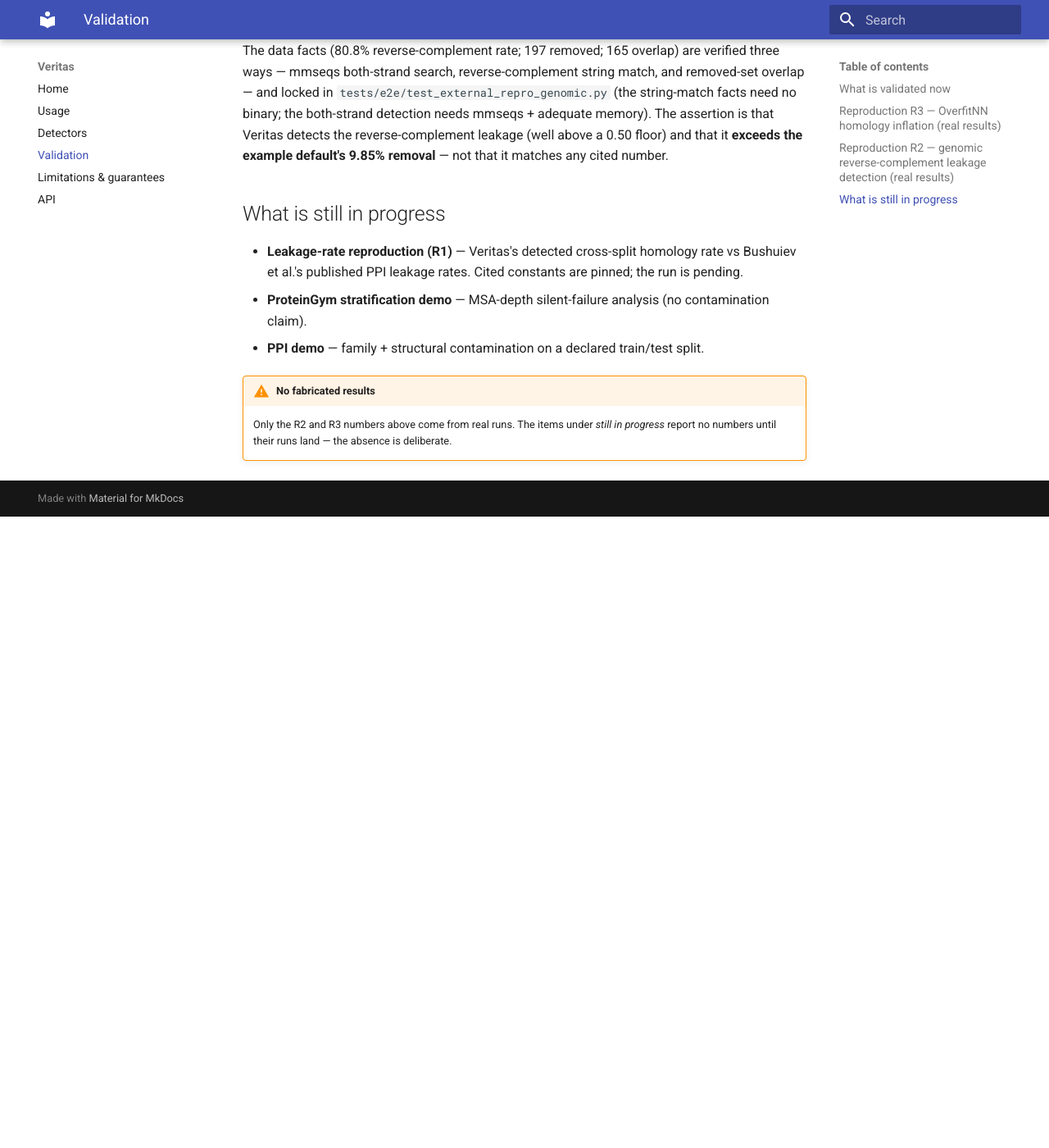
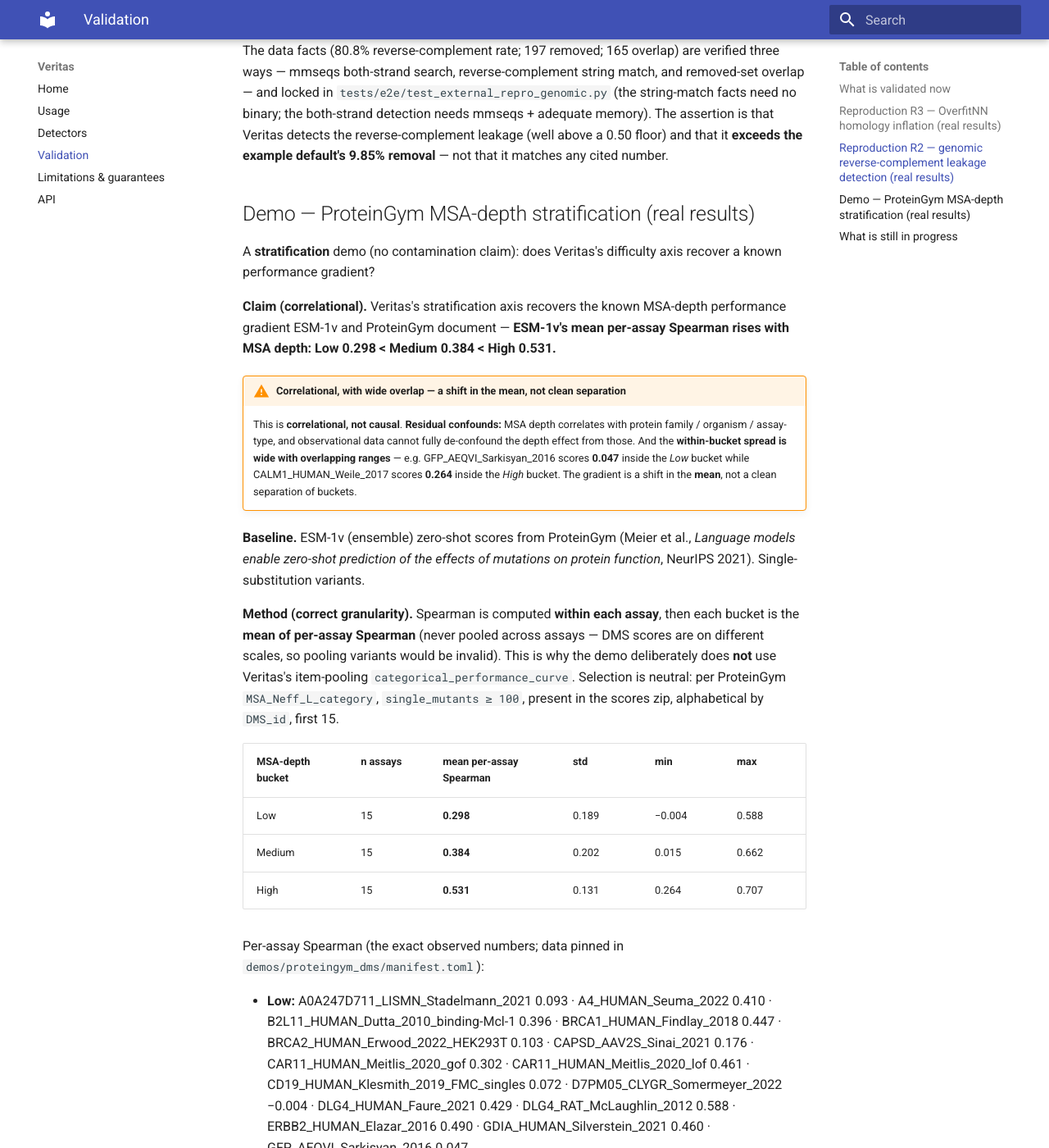
Before and after one commit to shreyjain11/veritas, an MkDocs documentation site: the page built from docs/validation.md, in a window 1280 px wide and 1400 px high, scrolled down 2658 px. Shown: the whole window at 82% size. Built offline with MkDocs 1.6.1 and Material for MkDocs 9.7.7, drawn with Linux system fonts in a browser that asks for light colours; before the commit the page ends 3288 px from its top, so only the background shows below that; some of the changed text lies outside the part shown.

Commit message:
feat(demo): ProteinGym MSA-depth stratification of ESM-1v + real results
Stratify ESM-1v (ensemble) zero-shot ProteinGym Spearman by MSA_Neff_L_category. Per-assay
Spearman, mean per bucket (never pooled cross-assay -- DMS scales differ; deliberately NOT the
item-pooling curve). Neutral selection (15 assays/bucket, alphabetical, single_mutants>=100,
present in the scores zip). Gradient recovered: Low 0.298 < Medium 0.384 < High 0.531.

Correlational, NOT causal; residual confounds (depth correlates with family/organism/
assay-type, observational data can't de-confound); wide within-bucket spread with overlapping
ranges (GFP 0.047 in Low, CALM1 0.264 in High) -- a shift in the mean, not clean separation.
Locked as the monotonic mean ordering with margin (Low<Med<High AND High-Low>0.15); per-assay
values recorded in docs/validation.md. Baseline ESM-1v (Meier et al. 2021). Fetch-only:
3 upstream archives/CSV pinned in the manifest, no slice committed.

```diff
--- a/docs/validation.md
+++ b/docs/validation.md
@@ -108,15 +108,77 @@
 floor) and that it **exceeds the example default's 9.85% removal** — not that it matches
 any cited number.
 
+## Demo — ProteinGym MSA-depth stratification (real results)
+
+A **stratification** demo (no contamination claim): does Veritas's difficulty axis recover
+a known performance gradient?
+
+**Claim (correlational).** Veritas's stratification axis recovers the known MSA-depth
+performance gradient ESM-1v and ProteinGym document — **ESM-1v's mean per-assay Spearman
+rises with MSA depth: Low 0.298 < Medium 0.384 < High 0.531.**
+
+!!! warning "Correlational, with wide overlap — a shift in the mean, not clean separation"
+    This is **correlational, not causal**. **Residual confounds:** MSA depth correlates with
+    protein family / organism / assay-type, and observational data cannot fully de-confound
+    the depth effect from those. And the **within-bucket spread is wide with overlapping
+    ranges** — e.g. GFP_AEQVI_Sarkisyan_2016 scores **0.047** inside the *Low* bucket while
+    CALM1_HUMAN_Weile_2017 scores **0.264** inside the *High* bucket. The gradient is a shift
+    in the **mean**, not a clean separation of buckets.
+
+**Baseline.** ESM-1v (ensemble) zero-shot scores from ProteinGym (Meier et al., *Language
+models enable zero-shot prediction of the effects of mutations on protein function*,
+NeurIPS 2021). Single-substitution variants.
+
+**Method (correct granularity).** Spearman is computed **within each assay**, then each
+bucket is the **mean of per-assay Spearman** (never pooled across assays — DMS scores are on
+different scales, so pooling variants would be invalid). This is why the demo deliberately
+does **not** use Veritas's item-pooling `categorical_performance_curve`. Selection is
+neutral: per ProteinGym `MSA_Neff_L_category`, `single_mutants ≥ 100`, present in the scores
+zip, alphabetical by `DMS_id`, first 15.
+
+| MSA-depth bucket | n assays | mean per-assay Spearman | std | min | max |
+|---|---|---|---|---|---|
+| Low | 15 | **0.298** | 0.189 | −0.004 | 0.588 |
+| Medium | 15 | **0.384** | 0.202 | 0.015 | 0.662 |
+| High | 15 | **0.531** | 0.131 | 0.264 | 0.707 |
+
+Per-assay Spearman (the exact observed numbers; data pinned in
+`demos/proteingym_dms/manifest.toml`):
+
+- **Low:** A0A247D711_LISMN_Stadelmann_2021 0.093 · A4_HUMAN_Seuma_2022 0.410 ·
+  B2L11_HUMAN_Dutta_2010_binding-Mcl-1 0.396 · BRCA1_HUMAN_Findlay_2018 0.447 ·
+  BRCA2_HUMAN_Erwood_2022_HEK293T 0.103 · CAPSD_AAV2S_Sinai_2021 0.176 ·
+  CAR11_HUMAN_Meitlis_2020_gof 0.302 · CAR11_HUMAN_Meitlis_2020_lof 0.461 ·
+  CD19_HUMAN_Klesmith_2019_FMC_singles 0.072 · D7PM05_CLYGR_Somermeyer_2022 −0.004 ·
+  DLG4_HUMAN_Faure_2021 0.429 · DLG4_RAT_McLaughlin_2012 0.588 · ERBB2_HUMAN_Elazar_2016 0.490 ·
+  GDIA_HUMAN_Silverstein_2021 0.460 · GFP_AEQVI_Sarkisyan_2016 0.047
+- **Medium:** A0A140D2T1_ZIKV_Sourisseau_2019 0.015 · A0A192B1T2_9HIV1_Haddox_2018 0.516 ·
+  A0A1I9GEU1_NEIME_Kennouche_2019 0.068 · A0A2Z5U3Z0_9INFA_Doud_2016 0.550 ·
+  A0A2Z5U3Z0_9INFA_Wu_2014 0.509 · A4D664_9INFA_Soh_2019 0.033 · ACE2_HUMAN_Chan_2020 0.213 ·
+  ADRB2_HUMAN_Jones_2020 0.539 · AICDA_HUMAN_Gajula_2014_3cycles 0.478 ·
+  AMFR_HUMAN_Tsuboyama_2023_4G3O 0.440 · AMIE_PSEAE_Wrenbeck_2017 0.662 · ANCSZ_Hobbs_2022 0.543 ·
+  ARGR_ECOLI_Tsuboyama_2023_1AOY 0.405 · BCHB_CHLTE_Tsuboyama_2023_2KRU 0.292 ·
+  C6KNH7_9INFA_Lee_2018 0.492
+- **High:** A4GRB6_PSEAI_Chen_2020 0.668 · AACC1_PSEAI_Dandage_2018 0.489 ·
+  BBC1_YEAST_Tsuboyama_2023_1TG0 0.492 · BLAT_ECOLX_Deng_2012 0.518 ·
+  BLAT_ECOLX_Firnberg_2014 0.707 · BLAT_ECOLX_Jacquier_2013 0.684 · BLAT_ECOLX_Stiffler_2015 0.707 ·
+  CALM1_HUMAN_Weile_2017 0.264 · CASP3_HUMAN_Roychowdhury_2020 0.624 ·
+  CATR_CHLRE_Tsuboyama_2023_2AMI 0.389 · CBX4_HUMAN_Tsuboyama_2023_2K28 0.523 ·
+  CCDB_ECOLI_Adkar_2012 0.432 · CCDB_ECOLI_Tripathi_2016 0.483 · CCR5_HUMAN_Gill_2023 0.356 ·
+  CP2C9_HUMAN_Amorosi_2021_abundance 0.621
+
+The numbers live here; the **claim is locked in `tests/e2e/test_demo_protein.py`** as the
+monotonic mean ordering with a margin (Low < Medium < High **and** High − Low > 0.15 — it
+fails if the gradient flattens, not only if it inverts), deterministic given the pinned data
+and the neutral selection.
+
 ## What is still in progress
 
 - **Leakage-rate reproduction (R1)** — Veritas's detected cross-split homology rate vs
   Bushuiev et al.'s published PPI leakage rates. Cited constants are pinned; the run is
   pending.
-- **ProteinGym stratification demo** — MSA-depth silent-failure analysis (no
-  contamination claim).
 - **PPI demo** — family + structural contamination on a declared train/test split.
 
 !!! warning "No fabricated results"
-    Only the R2 and R3 numbers above come from real runs. The items under *still in
-    progress* report no numbers until their runs land — the absence is deliberate.
+    Only the ProteinGym, R2, and R3 numbers above come from real runs. The items under
+    *still in progress* report no numbers until their runs land — the absence is deliberate.
```
Also changed, not shown: 2 other files.
